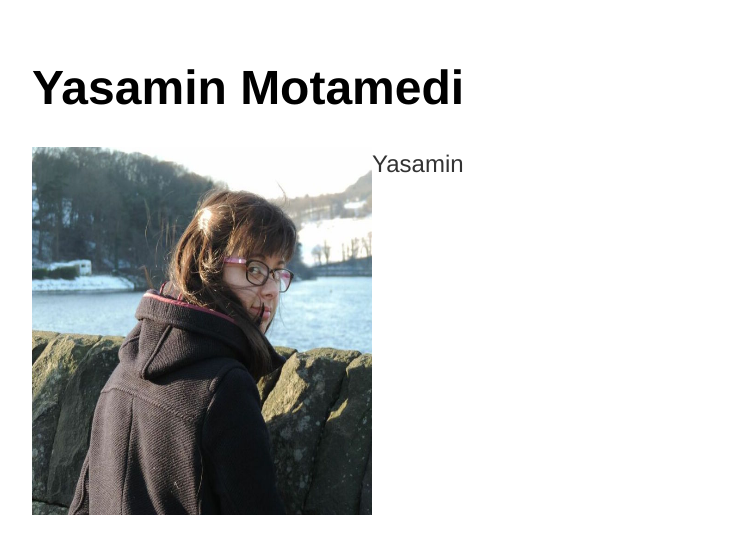
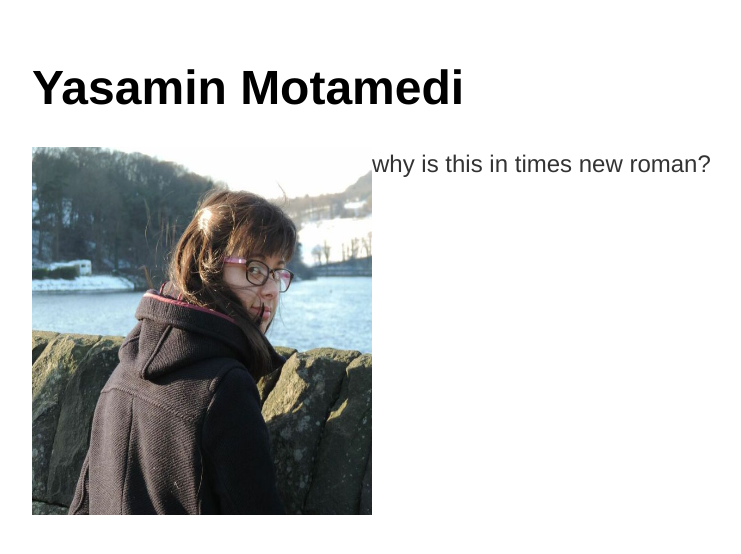
Before and after one commit to ymotamedi/ymotamedi.github.io, a Jekyll site: the page built from index.html, in a window 1280 px wide. Shown: the top 554 px of the page, without its empty margins (160-901 px from the left). Built offline with Jekyll 4.4.1, drawn with Linux system fonts in a browser that asks for light colours.

Commit message:
Update index.html

```diff
--- a/index.html
+++ b/index.html
@@ -3,5 +3,5 @@ layout: default
 title: Yasamin
 ---
 <p><img src="ym2.jpeg" style="float:left;width:340px;height:368px">
-Yasamin
+why is this in times new roman?
 </p>
```
